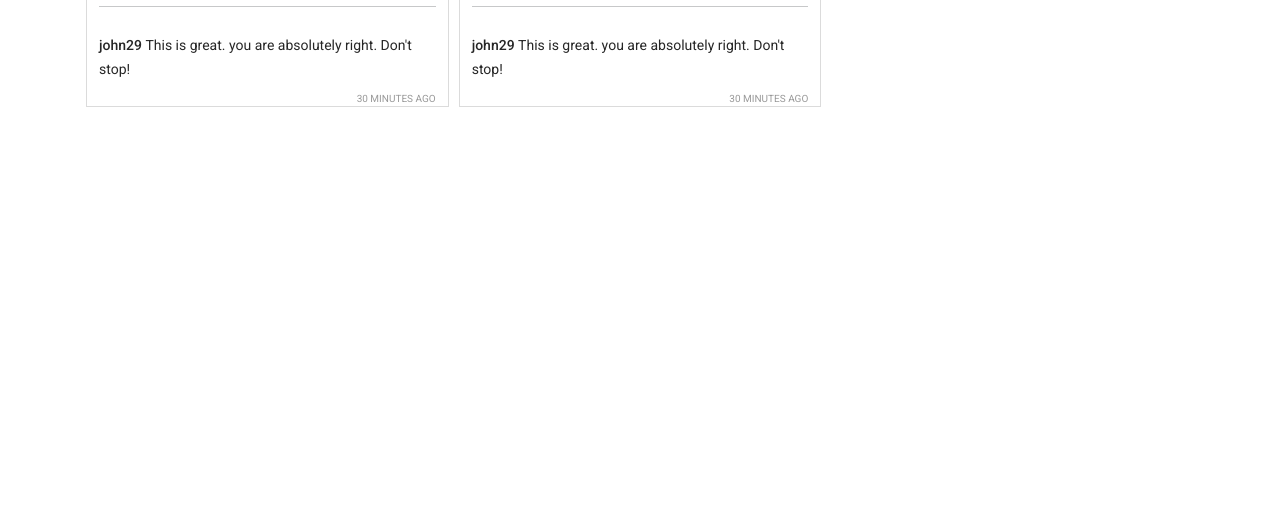
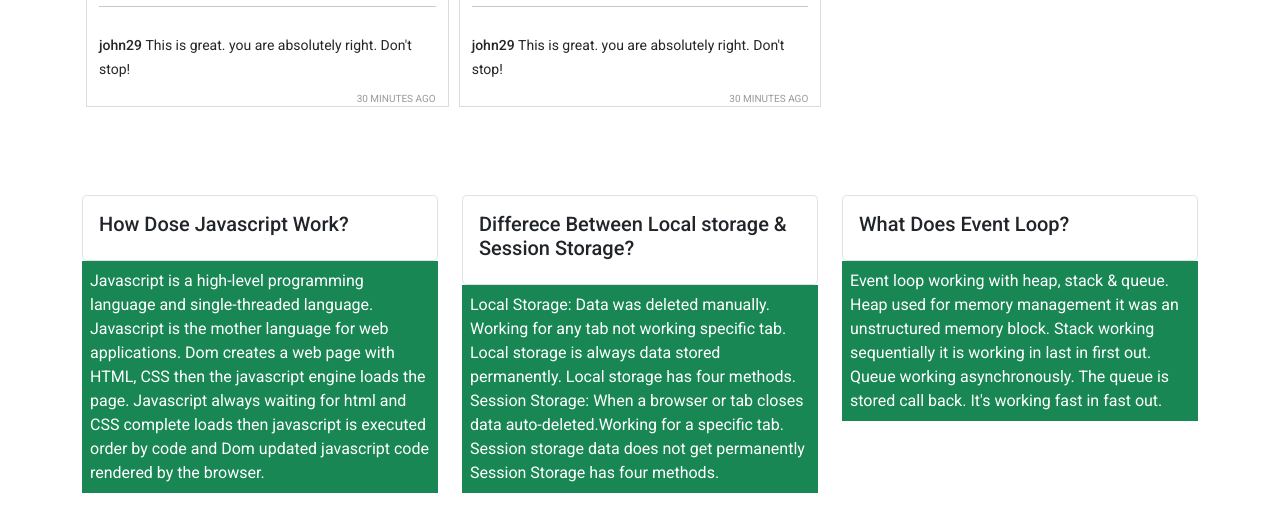
Before and after one commit to Sadnan-2019/simple-debugging-solve, a plain HTML site: page index.html in a window 1280 px wide. Shown: the part 1425-1956 px from the top of the page. Before the commit the page ends 1548 px from the top, so only its background shows below. Drawn offline with nearby package versions, Linux system fonts and the light colour scheme.

Commit message:
question solve

```diff
--- a/index.html
+++ b/index.html
@@ -51,15 +51,27 @@
           id="navbarSupportedContent"
         >
           <ul class="navbar-nav mr-auto">
-                        <li class="nav-link active" role="button" onclick="switchTab( 'posts' )">
+            <li
+              class="nav-link active"
+              role="button"
+              onclick="switchTab( 'posts' )"
+            >
               <i class="fa-solid fa-house"></i>
             </li>
 
-                        <li class="nav-link active" role="button" onclick="switchTab( 'liked' )">
+            <li
+              class="nav-link active"
+              role="button"
+              onclick="switchTab( 'liked' )"
+            >
               <i class="fa-solid fa-heart text-danger"></i>
             </li>
 
-                        <li class="nav-link active" role="button" onclick="switchTab( 'reported' )">
+            <li
+              class="nav-link active"
+              role="button"
+              onclick="switchTab( 'reported' )"
+            >
               <i class="fa-solid fa-eye-slash"></i>
             </li>
           </ul>
@@ -67,8 +79,7 @@
       </nav>
     </header>
     <main class="main container mx-auto p-3">
-            <div id="posts">
-            </div>
+      <div id="posts"></div>
       <div id="liked">
         <h1>Liked posts</h1>
       </div>
@@ -78,7 +89,60 @@
       </div>
     </main>
 
-
+    <section class="container" id=" ">
+      <div class="row g-4 my-5">
+        <div class="col-md-6 col-lg-4">
+          <div
+            class="p-3 d-flex align-items-center justify-content-between border rounded-3 border"
+          >
+            <h5 class=" ">How Dose Javascript Work?</h5>
+          </div>
+          <p class="text-white bg-success p-2 text-align-items-start">
+            Javascript is a high-level programming language and single-threaded
+            language. Javascript is the mother language for web applications.
+            Dom creates a web page with HTML, CSS then the javascript engine
+            loads the page. Javascript always waiting for html and CSS complete
+            loads then javascript is executed order by code and Dom updated
+            javascript code rendered by the browser.
+          </p>
+        </div>
+        <div class="col-md-6 col-lg-4">
+          <div
+            class="p-3 d-flex align-items-center justify-content-between border rounded-3 border"
+          >
+            <h5 class=" ">
+              Differece Between Local storage & Session Storage?
+            </h5>
+          </div>
+          <p
+            class="bg-success text-white bg-success p-2 text-align-items-start"
+          >
+            Local Storage: Data was deleted manually. Working for any tab not
+            working specific tab. Local storage is always data stored
+            permanently. Local storage has four methods. Session Storage: When a
+            browser or tab closes data auto-deleted.Working for a specific tab.
+            Session storage data does not get permanently Session Storage has
+            four methods.
+          </p>
+        </div>
+        <div class="col-md-6 col-lg-4">
+          <div
+            class="p-3 d-flex align-items-center justify-content-between border rounded-3 border"
+          >
+            <h5 class=" ">What Does Event Loop?</h5>
+          </div>
+          <p
+            class="bg-success text-white bg-success p-2 text-align-items-start"
+          >
+            Event loop working with heap, stack & queue. Heap used for memory
+            management it was an unstructured memory block. Stack working
+            sequentially it is working in last in first out. Queue working
+            asynchronously. The queue is stored call back. It's working fast in
+            fast out.
+          </p>
+        </div>
+      </div>
+    </section>
     <footer></footer>
 
     <!-- add javascript  file  -->
```
Lines whose indentation alone changed are shown as unchanged.
